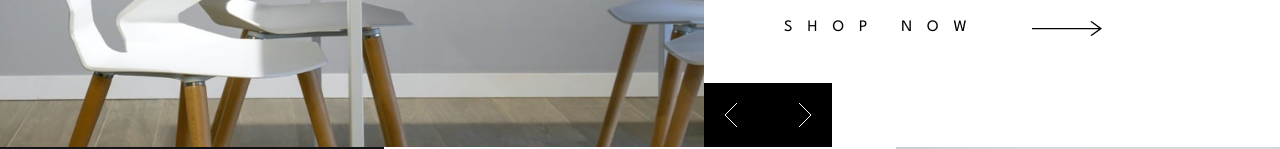
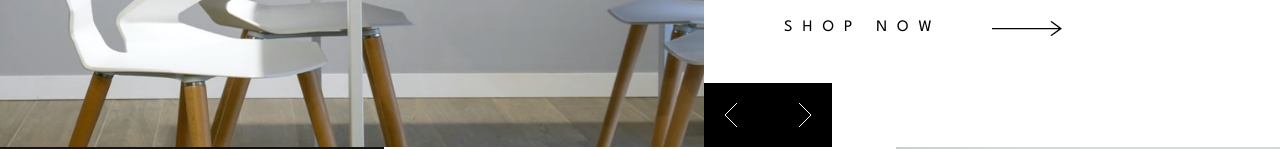
Before and after one commit to mitkokazakov/Room-Homepage, a website: page index.html in a window 1280 px wide. Shown: the part 253-402 px from the top of the page. Drawn offline with Linux system fonts and the light colour scheme.

Commit message:
Upper right div's shop button letter spacing decreased

```diff
--- a/style.css
+++ b/style.css
@@ -114,7 +114,7 @@ body{
 }
 
 .upper-right-btn p{
-    letter-spacing: 15px;
+    letter-spacing: 10px;
 }
 
 .upper-right-btn img{
```
